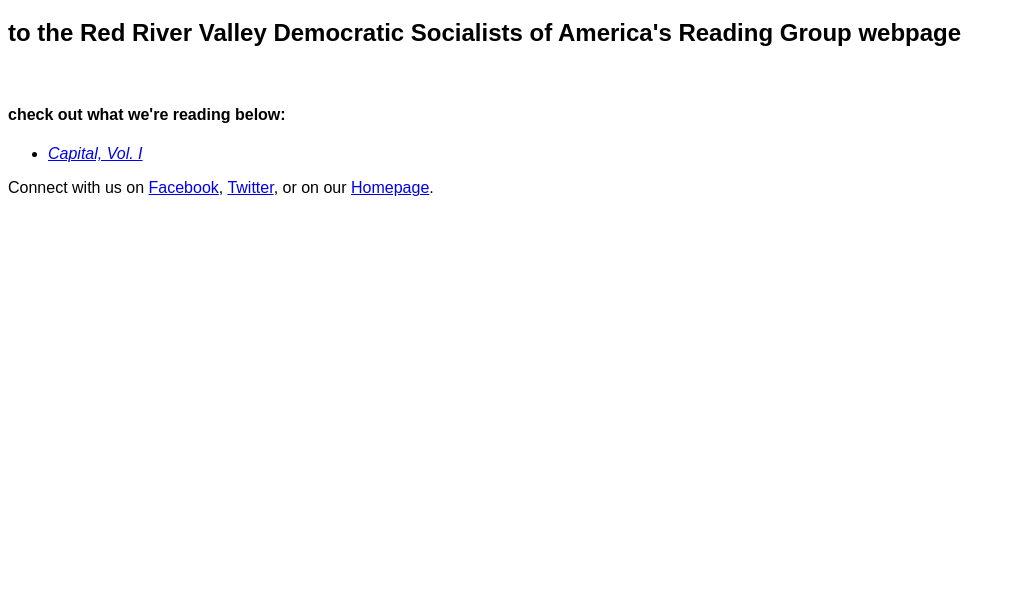
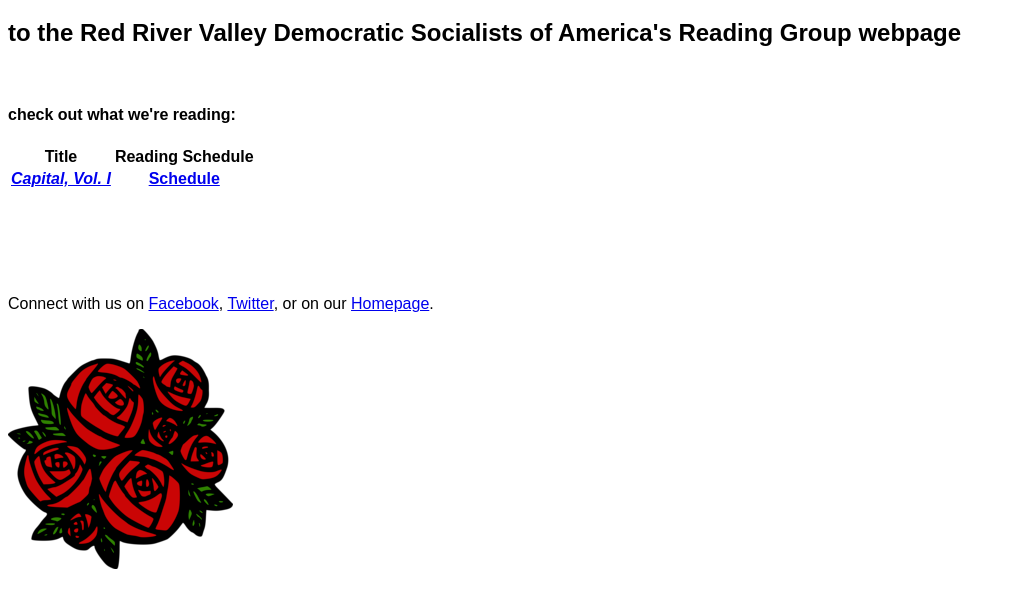
Before and after one commit to RRVRG/RRVRG.github.io, a plain HTML site: page index.html in a window 1280 px wide. Shown: the part 61-668 px from the top of the page, without its empty margins (0-1015 px from the left). Drawn offline with Linux system fonts and the light colour scheme.

Commit message:
Update index.html

```diff
--- a/index.html
+++ b/index.html
@@ -6,23 +6,38 @@
 </head>
 
 <body>
-  <h1>Welcome</h1><h2>to the Red River Valley Democratic Socialists of America's Reading Group webpage</h2>
+  <h1 class="heading">Welcome</h1><h2 class="heading2">to the Red River Valley Democratic Socialists of America's Reading Group webpage</h2>
   <br />
-  <h4>check out what we're reading below:</h4>
+  <h4>check out what we're reading:</h4>
 
 
-  <p class="titles">
-    <ul>
-      <li><a href="titles/Capital.html"><em>Capital, Vol. I</em></a></li>
-    </ul>
+  <p>
+    <table>
+      <tr>
+        <th class="title">Title</th>
+        <th class="title">Reading Schedule</th>
+      </tr>
+      <tr>
+        <th> <a href="titles/Capital.html"><em>Capital, Vol. I</em></a> </th>
+        <th> <a href="https://docs.google.com/spreadsheets/d/15Dy73u1fzTbLD7V5NSYXZ8s-Eog7dGyqJEILUPw2FXQ/edit?usp=sharing">Schedule</a></th>
+      </tr>
+
+    </table>
+
+
 
   </p>
 
-
+<br />
+<br />
+<br />
+<br />
 
   <p class="footer">
     Connect with us on <a href="https://www.facebook.com/rrvdsa/">Facebook</a>, <a href="https://twitter.com/rrvdsa?lang=en">Twitter</a>, or on our <a href="https://www.rrvdsa.org/">Homepage</a>.
   </p>
 
+<a href="https://www.dsausa.org/"><img src="roses.png" /></a>
+
   </body>
 </html>
```
